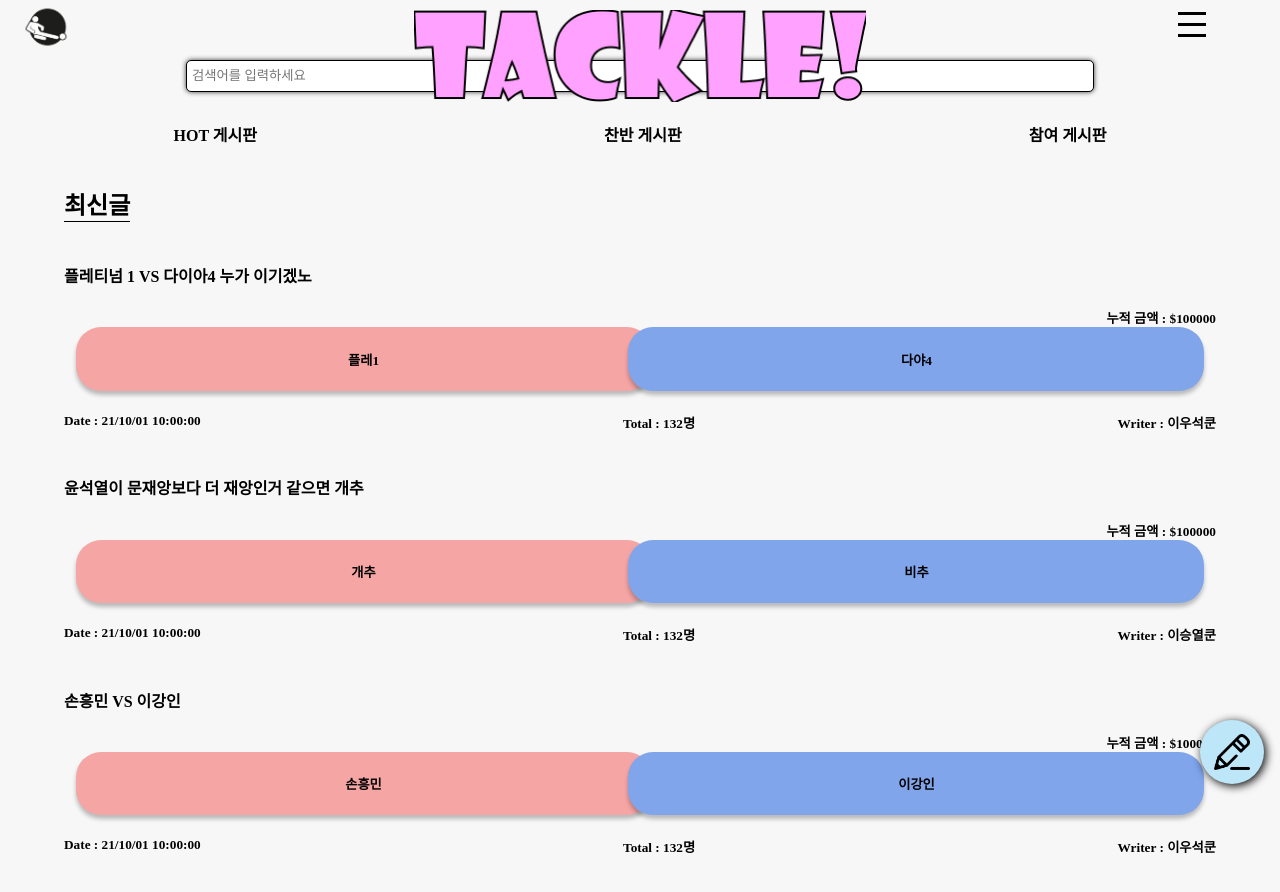
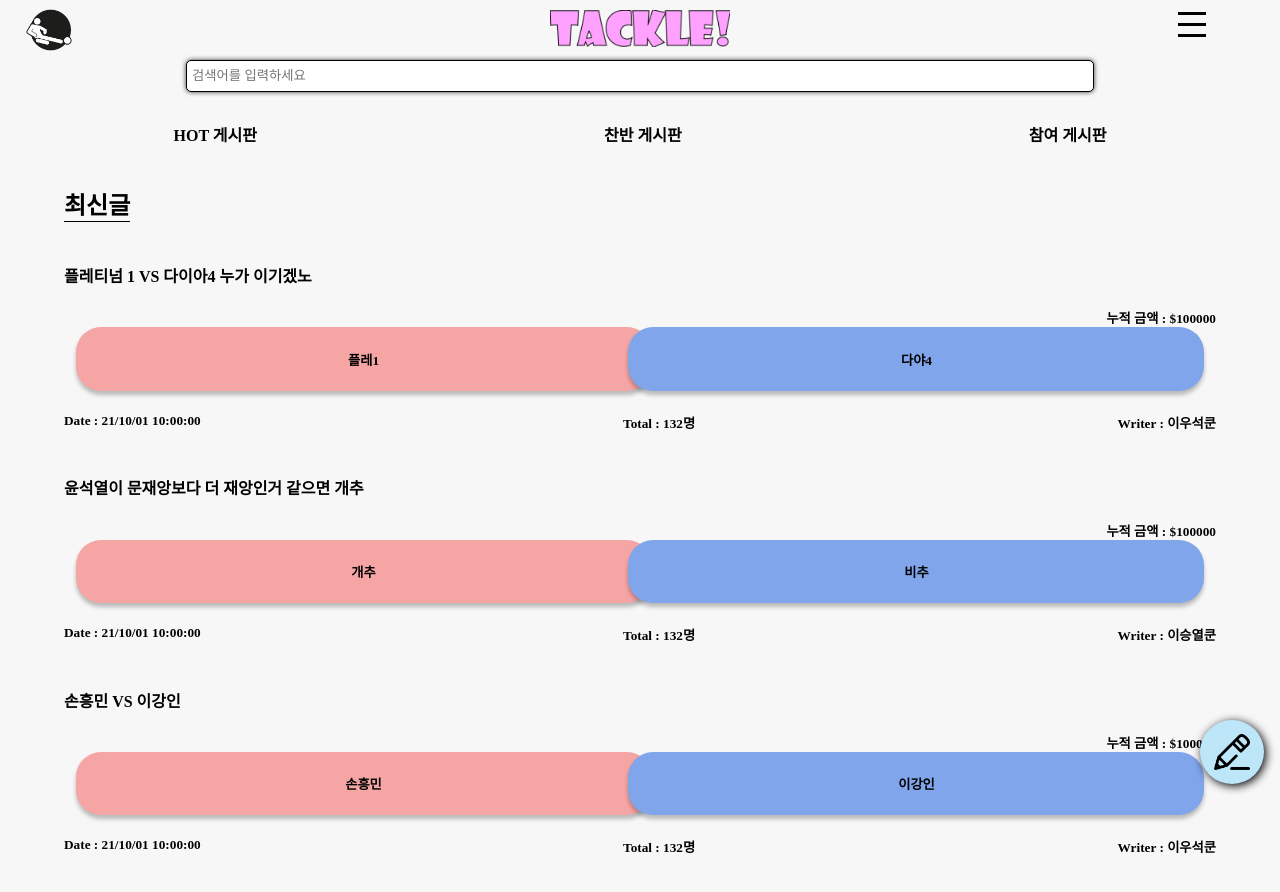
Before and after one commit to ejeonghun/react_tackle, a React (Create React App) app in the folder frontend/: page / in a window 1280 px wide. Shown: the top 892 px of the page. Built offline with nearby package versions, Linux system fonts and the light colour scheme; a web font is replaced by a local one.

Commit message:
로고 수정

```diff
--- a/frontend/src/component/Nav/Nav.css
+++ b/frontend/src/component/Nav/Nav.css
@@ -10,7 +10,7 @@
     position: absolute;
     left:1.5%;
     margin: 0px 0px 0px 0px;
-    width: 54px;
+    width: 60px;
     height: auto;
 }
 
@@ -42,6 +42,7 @@
 .Main_text { /* 상단 메인 텍스트 */
     margin-top:10px;
     padding:0;
+    width: 180px;
 
 }
 
```
